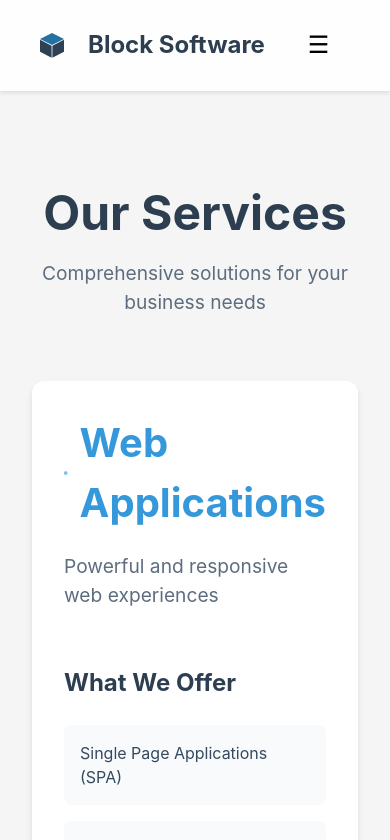
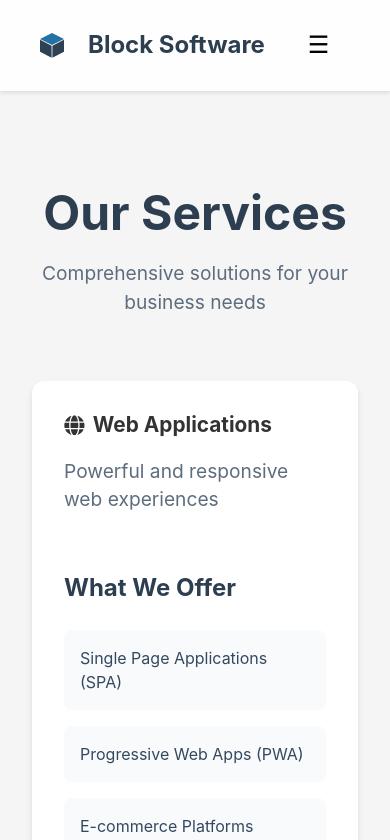
Before and after one commit to mmiao122671/website, a React (Vite) app: page /services in a window 390 px wide. Shown: the top 840 px of the page. Built offline with nearby package versions, Linux system fonts and the light colour scheme.

Commit message:
works but the color of icon change
works but the color of icon change

```diff
--- a/src/pages/ServicesPage.css
+++ b/src/pages/ServicesPage.css
@@ -99,3 +99,46 @@
 .title-with-icon h2 {
   margin: 0;
 }
+
+.title-container {
+  display: flex;
+  align-items: center;
+  gap: 10px;
+}
+
+.title-container h2 {
+  margin: 0;
+  font-size: 2.5rem;
+  white-space: nowrap;
+  line-height: 1.2;
+}
+
+.title-container svg {
+  font-size: 2.5rem;
+  flex-shrink: 0;
+}
+
+@media (max-width: 768px) {
+  .title-container h2 {
+    font-size: 1.8rem;
+  }
+
+  .title-container svg {
+    font-size: 1.8rem;
+  }
+}
+
+@media (max-width: 480px) {
+  .title-container {
+    gap: 8px;
+  }
+
+  .title-container h2 {
+    font-size: 1.3rem;
+  }
+
+  .title-container svg {
+    font-size: 1.3rem;
+  }
+}
+}
--- a/src/pages/ServicesPage.tsx
+++ b/src/pages/ServicesPage.tsx
@@ -68,9 +68,9 @@ export function ServicesPage() {
 
       {Object.entries(serviceDetails).map(([key, service]) => (
         <div key={key} className="service-detail-section" id={key}>
-          <div className="title-with-icon">
-            <service.icon size={24} style={{ color: service.color }} />
-            <h2 style={{ color: service.color }}>{service.title}</h2>
+          <div className="title-container">
+            <service.icon />
+            <h2>Web Applications</h2>
           </div>
           <p className="service-subtitle">{service.description}</p>
 
```
